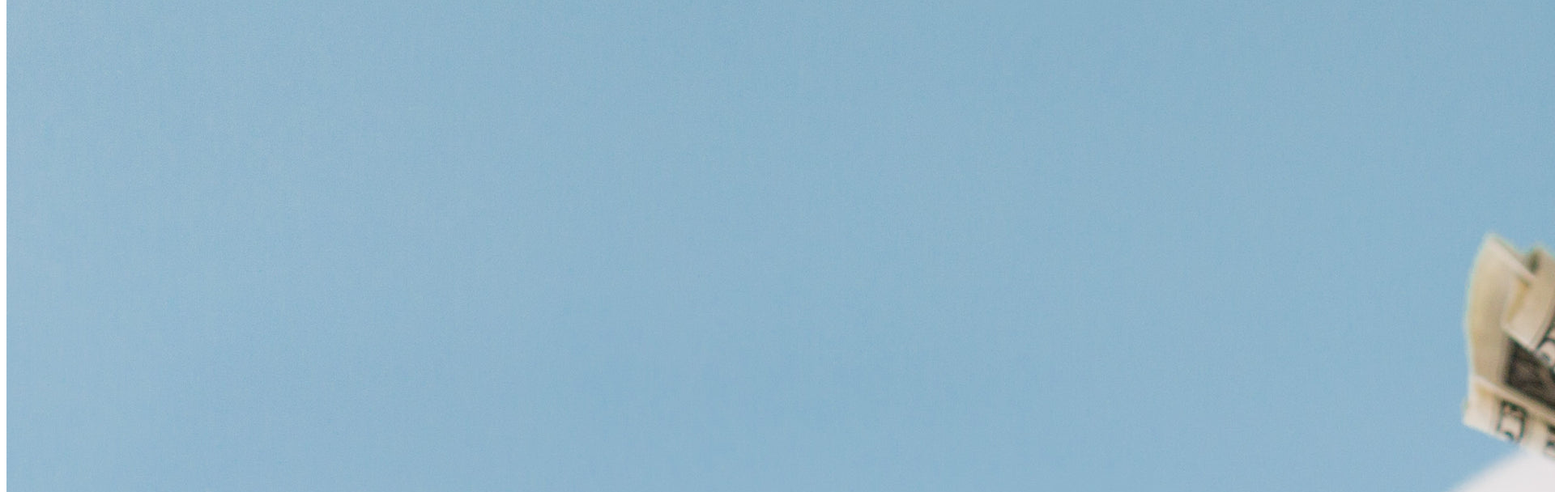
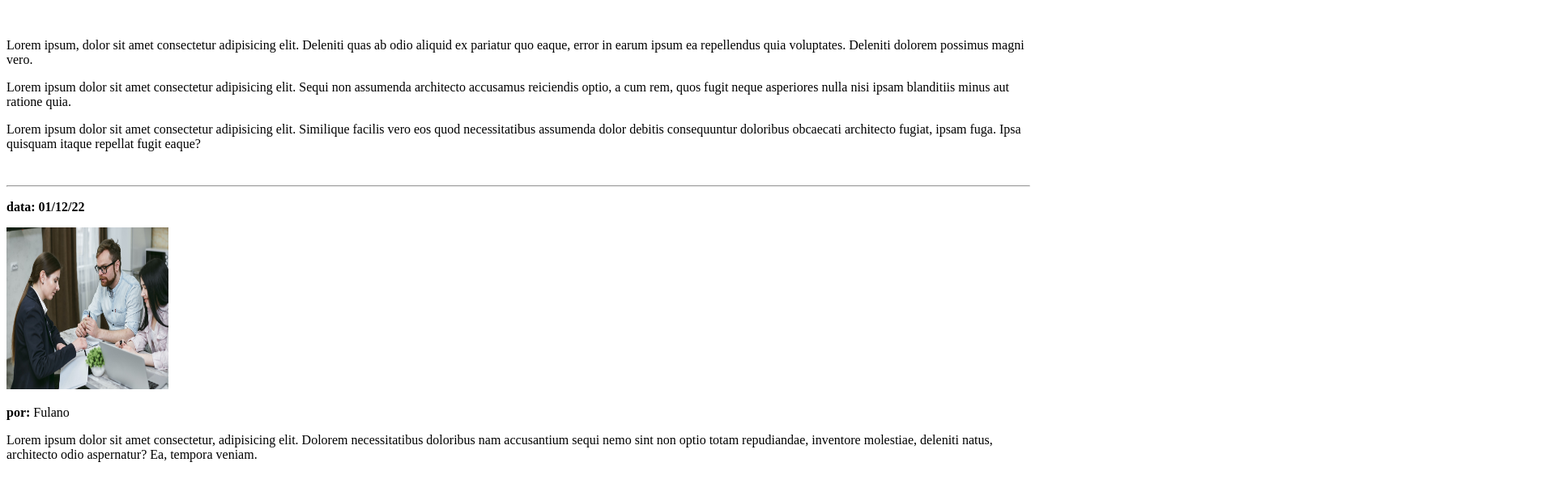
Before and after one commit to dpaes/Desafios_HTML, a plain HTML site: page desafioQuatro/index.html in a window 1280 px wide. Shown: the part 424-1032 px from the top of the page at 81% size, 1920 px wide, since content can reach past the window. Drawn offline with Linux system fonts and the light colour scheme.

Commit message:
terminado os desafios

```diff
--- a/desafioQuatro/index.html
+++ b/desafioQuatro/index.html
@@ -22,21 +22,53 @@
 
             <div class="caixa-imagem">
 
-    <img src="../desafioQuatro/piggy-bank-on-blue.jpg" alt="imagem computador">
+                <img src="./piggy-bank-on-blue.jpg" alt="imagem computador"
+                    width="200px" height="200px">
 
-    <p style="text-align:center;"><i>"Blá blá blá"</i></p>
+                <p style="text-align:left;"><i>"Blá blá blá"</i></p>
 
             </div>
 
             <br>
 
+            <p>Lorem ipsum, dolor sit amet consectetur adipisicing elit.
+                Deleniti quas ab odio aliquid ex pariatur quo eaque, error in
+                earum ipsum ea repellendus quia voluptates. Deleniti dolorem
+                possimus magni vero.</p>
+
+            <p>Lorem ipsum dolor sit amet consectetur adipisicing elit. Sequi
+                non assumenda architecto accusamus reiciendis optio, a cum rem,
+                quos fugit neque asperiores nulla nisi ipsam blanditiis minus
+                aut ratione quia.</p>
+
+            <p>Lorem ipsum dolor sit amet consectetur adipisicing elit.
+                Similique facilis vero eos quod necessitatibus assumenda dolor
+                debitis consequuntur doloribus obcaecati architecto fugiat,
+                ipsam fuga. Ipsa quisquam itaque repellat fugit eaque?</p>
+
+            <br>
+
+            <hr>
+
         </article>
+
+        <footer>
+
+            <p><strong>data: 01/12/22</strong></p>
+
+            <img src="./pexels-mikhail-nilov-7731323.jpg" alt="reuniao"
+                width="200px" height="200px">
+
+            <p style="text-align: left;"><strong>por:</strong> Fulano</p>
+
+            <p>Lorem ipsum dolor sit amet consectetur, adipisicing elit. Dolorem
+                necessitatibus doloribus nam accusantium sequi nemo sint non
+                optio totam repudiandae, inventore molestiae, deleniti natus,
+                architecto odio aspernatur? Ea, tempora veniam.</p>
+
+            <br>
+
+        </footer>
 
     </body>
 </html>
-
-<!-- https://efficient-sloth-d85.notion.site/5-Blog-Post-46d74c84a63c4e628739cc8a4fa7898f
-
-https://efficient-sloth-d85.notion.site/Desafios-HTML-ed0f6368d34d44ffab92686b9dc93229
-/\ desafios, terminar o ultimo
--->
```
Lines whose indentation alone changed are shown as unchanged.
